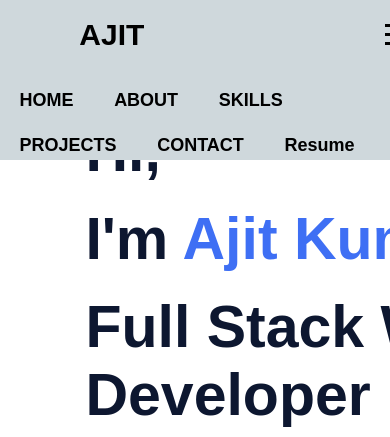
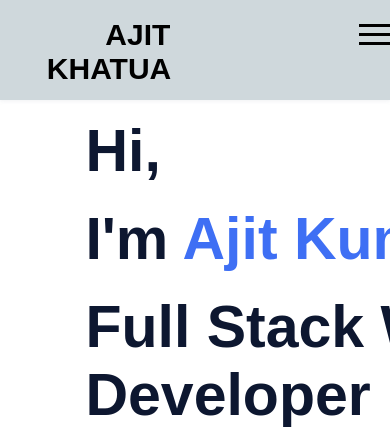
Before and after one commit to Ajit-kumar-khatua/Ajit-kumar-khatua.github.io, a website: page index.html in a window 390 px wide. Shown: the top 437 px of the page. Drawn offline with Linux system fonts and the light colour scheme; files whose address does not match are found by name.

Commit message:
portfoilio updated

```diff
--- a/index.html
+++ b/index.html
@@ -14,7 +14,7 @@
 <body>
   <nav id="nav-menu">
     <div id="child1">
-      <a href="#">AJIT</Ajit></a>
+      <a href="#">AJIT KHATUA</a>
     </div>
     <div id="child2">
 
@@ -29,7 +29,7 @@
         <a class="nav-link projects" href="#projects">PROJECTS</a>
         <a class="nav-link contact" href="#contact">CONTACT</a>
         <!-- <a class="nav-link resume" href="#"></a> -->
-        <a id="resume-button-1" class="nav-link resume" href="./src/Resume/Ajit_Khatua_Resume.pdf" target="_blank" download="">Resume
+        <a id="resume-button-1" class="nav-link resume" href="./src/Resume/Ajit_Khatua_Resume.pdf" target="_blank" download="">RESUME
         </a>
       </ul>
     </div>
--- a/style.css
+++ b/style.css
@@ -230,7 +230,7 @@ body {
     margin-top: 5%;
 }
 .project-card{
-    height: auto;
+    height: 83vh;
     width: 100%;
     /* border: 1px solid red; */
     text-align: center;
@@ -428,10 +428,7 @@ body {
     -webkit-transform: rotate(-45deg) translate(-6px 6px);
     transform:rotate(45deg) translate(-6px 6px) ;
 }
-.open .bar3{
-    -webkit-transform: rotate(-45deg) translate(-6px -8px);
-    transform:rotate(45deg) translate(-6px -8px) ;
-}
+
 
 
 @media screen and (min-width:769px) and (max-width:1024px) {
@@ -981,6 +978,9 @@ body {
 }
 
 @media screen and (min-width:100px) and (max-width:500px){
+    #nav-menu{
+        height: 100px;
+    }
     #nav-menu #child1{
         margin-left: 12%;
     }
@@ -989,7 +989,7 @@ body {
       }
      #nav-menu #child2{
         display: block;
-        padding-left: 70%;
+        padding-left: 50%;
      }
      #hamberger-icon{
         display: block;
@@ -1002,7 +1002,7 @@ body {
         justify-content: flex-start;
      }
     .mobile-menu{
-        display: block;
+        display: none;
         position: absolute;
         top:50px;
         left: 0;
```
